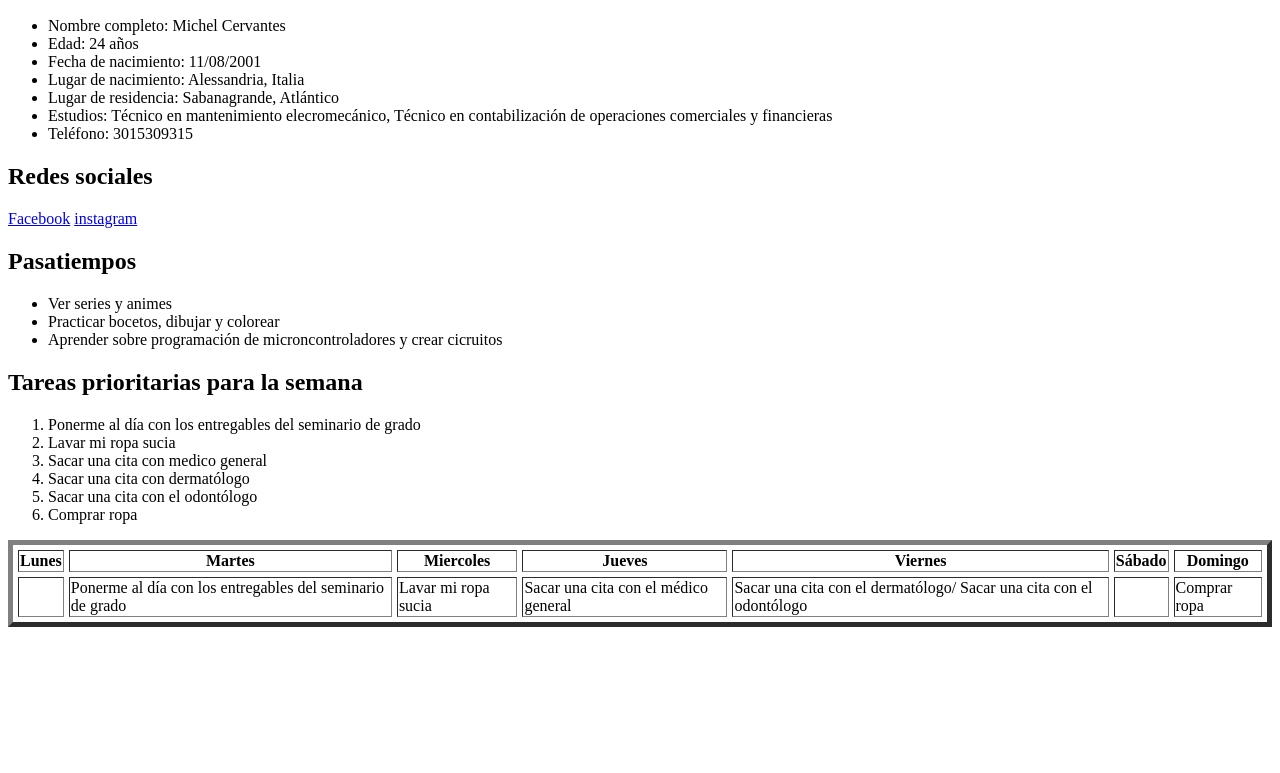
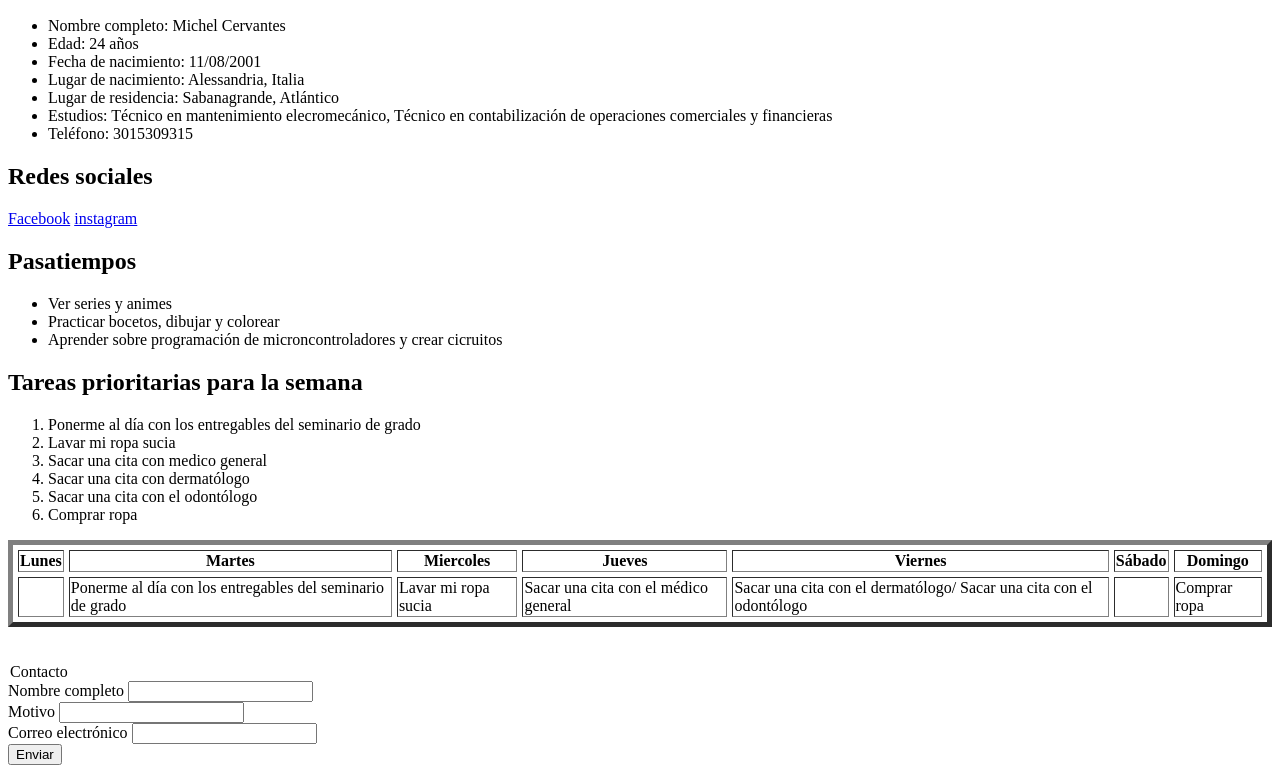
Before and after one commit to MichC11/Laboratorio-entregable-1, a plain HTML site: page index.html in a window 1280 px wide. Shown: the part 628-1401 px from the top of the page. Before the commit the page ends 1263 px from the top, so only its background shows below. Drawn offline with Linux system fonts and the light colour scheme.

Commit message:
Index modificado

```diff
--- a/index.html
+++ b/index.html
@@ -66,6 +66,23 @@
         </tbody>
 
     </table>
+    <br>
+    <br>
+    <legend>Contacto</legend>
+    <form>
+        <label for="text">Nombre completo</label>
+        <input type="text">
+        <br>
+        <label for="text">Motivo</label>
+        <input type="text">
+        <br>
+        <label for="text">Correo electrónico</label>
+        <input type="email">
+        <br>
+        <button>Enviar</button>
+
+
+    </form>
 
 </body>
 </html>
```
